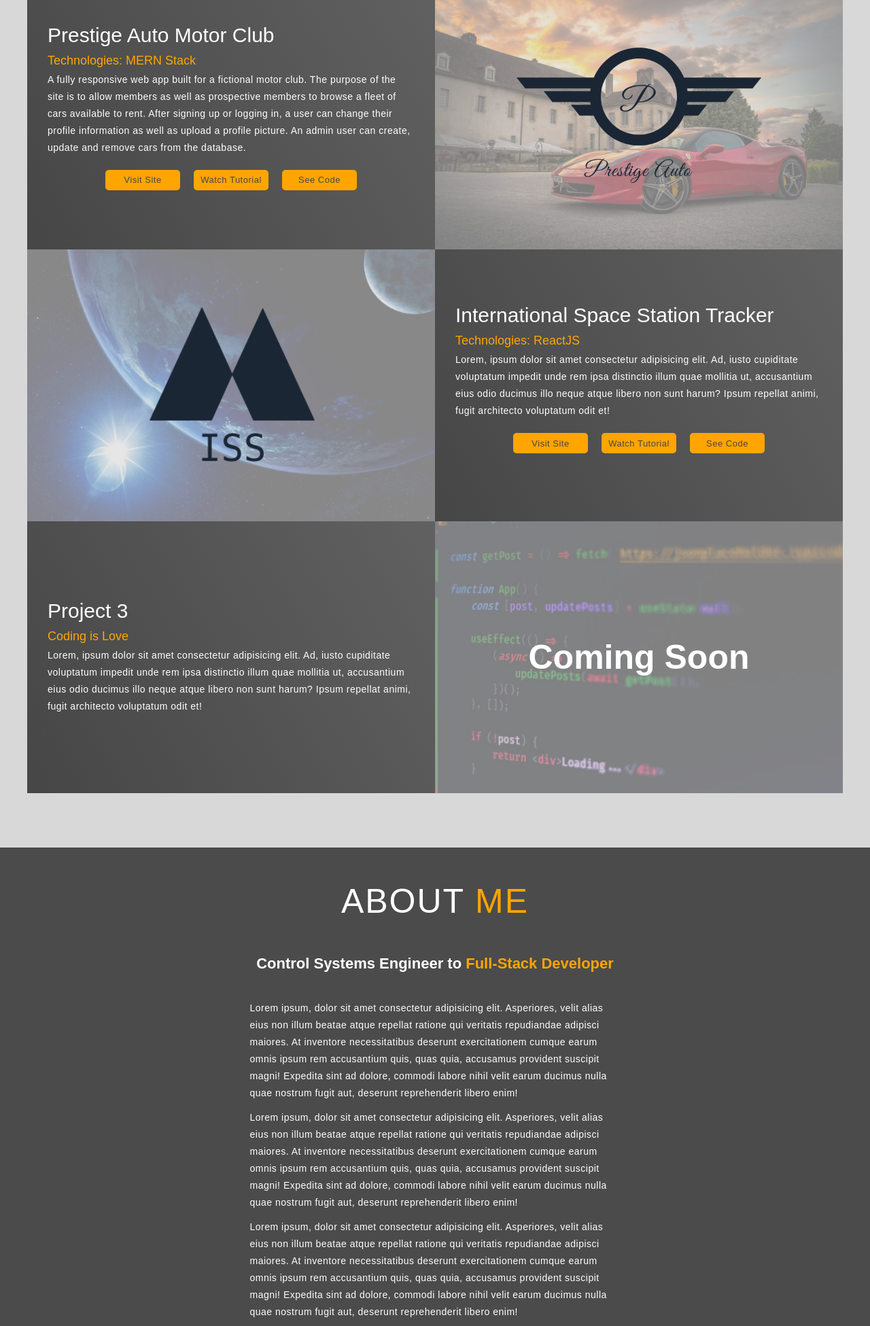
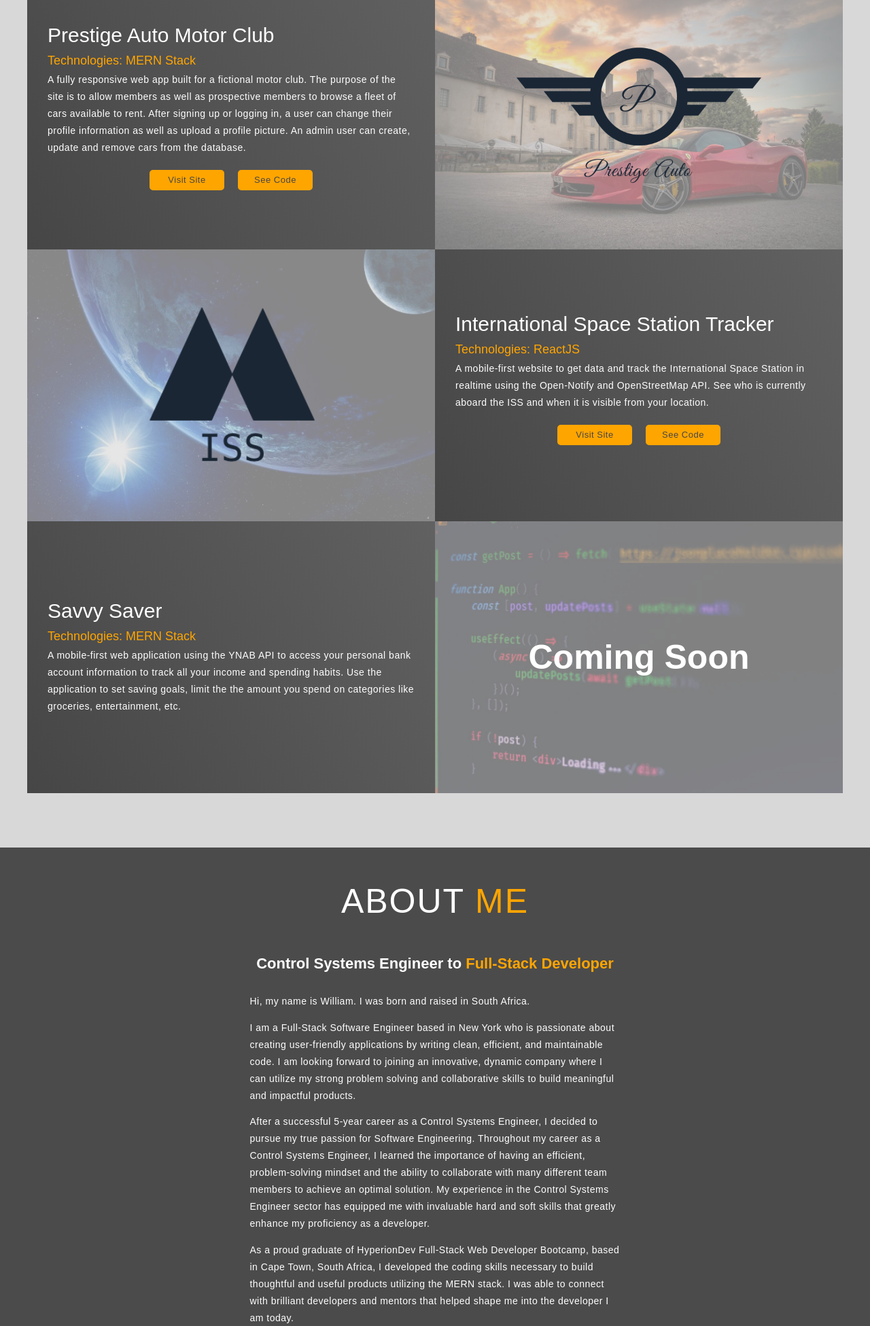
Before and after one commit to wsmithdev/portfolio, a PHP site: page / in a window 1280 px wide. Shown: the part 991-2942 px from the top of the page at 68% size. Run offline with PHP 8.4, Linux system fonts and the light colour scheme.

Commit message:
ready to deploy

```diff
--- a/app.js
+++ b/app.js
@@ -1,13 +1,3 @@
-// Change header background from transparent when scrolling down
-// document.addEventListener("scroll", () => {
-//   let scrollPos = window.scrollY;
-//   if (scrollPos > 250) {
-//     header.style.backgroundColor = "#3D3D3D";
-//   } else {
-//     header.style.backgroundColor = "transparent";
-//   }
-// });
-
 // Mobile view navigation
 const burger = document.querySelector(".burger");
 const nav = document.querySelector(".nav-links");
@@ -37,7 +27,7 @@
 
 // LinkedIn tab click
 const linkedInTab = document.querySelector(".linkedin-tab");
-const linkedInMobile = document.querySelector("#linkedInMobile")
+const linkedInMobile = document.querySelector("#linkedInMobile");
 linkedInTab.addEventListener("click", () => {
   window.open("https://www.linkedin.com/in/wsmithdev/");
 });
@@ -47,7 +37,7 @@
 
 // Github tab click
 const githubTab = document.querySelector(".github-tab");
-const githubMobile = document.querySelector("#githubMobile")
+const githubMobile = document.querySelector("#githubMobile");
 githubTab.addEventListener("click", () => {
   window.open("https://github.com/wsmithdev");
 });
@@ -90,7 +80,7 @@
 });
 chevronBtb.addEventListener("click", () => {
   window.scrollTo({ top: projectsSectionPos, behavior: "smooth" });
-})
+});
 
 // Scroll to resume section
 const resumeTab = document.querySelector(".resume-tab");
@@ -142,13 +132,11 @@
 // Contact form submission
 window.addEventListener("DOMContentLoaded", function () {
   // get the form elements defined in your form HTML above
-
   var form = document.getElementById("my-form");
   var button = document.getElementById("my-form-button");
   var status = document.getElementById("my-form-status");
 
   // Success and Error functions for after the form is submitted
-
   function success() {
     form.reset();
     button.style = "display: none ";
@@ -160,7 +148,6 @@
   }
 
   // handle the form submission event
-
   form.addEventListener("submit", function (ev) {
     ev.preventDefault();
     var data = new FormData(form);
@@ -169,7 +156,6 @@
 });
 
 // helper function for sending an AJAX request
-
 function ajax(method, url, data, success, error) {
   var xhr = new XMLHttpRequest();
   xhr.open(method, url);
@@ -185,14 +171,35 @@
   xhr.send(data);
 }
 
-// Open resume in new tab
-// const openResumeBtn = document.querySelector("#open-resume");
-// openResumeBtn.addEventListener("click", () => {
-//   window.open("./public/test.pdf")
-// })
+// Project 1 buttons
+const project1VisitSiteBtn = document.querySelector("#project-1-visit-site");
+project1VisitSiteBtn.addEventListener("click", () => {
+  window.open("https://prestigeauto.herokuapp.com/")
+})
+const project1SeeCodeBtn = document.querySelector("#project-1-see-code");
+project1SeeCodeBtn.addEventListener("click", () => {
+  window.open("https://github.com/wsmithdev/prestigeauto")
+})
 
-// Download resume
-// const downloadResumeBtn = document.querySelector("#download-resume");
-// downloadResumeBtn.addEventListener("click", () => {
-//   File.do
-// })
+// Project 2 buttons
+const project2VisitSiteBtn = document.querySelector("#project-2-visit-site");
+project2VisitSiteBtn.addEventListener("click", () => {
+  window.open("https://iss-tracker.vercel.app/")
+})
+const project2SeeCodeBtn = document.querySelector("#project-2-see-code");
+project2SeeCodeBtn.addEventListener("click", () => {
+  window.open("https://github.com/wsmithdev/iss-tracker")
+})
+
+
+// Open Resume
+const openResume = () => {
+  window.open("./public/WilliamSmithResume.pdf")
+}
+
+// Print Resume
+const printResume = () => {
+  let objFra = document.getElementById('myFrame');
+        objFra.contentWindow.focus();
+        objFra.contentWindow.print();
+}
--- a/home.html
+++ b/home.html
@@ -3,7 +3,7 @@
   <head>
     <meta charset="UTF-8" />
     <meta name="viewport" content="width=device-width, initial-scale=1.0" />
-    <link rel="icon" type="image/png" href="./img/logo.png"/>
+    <link rel="icon" type="image/png" href="./img/logo.png" />
     <link rel="stylesheet" href="./styles/style.css" />
     <link rel="stylesheet" href="./styles/headerStyle.css" />
     <link rel="stylesheet" href="./styles/heroStyle.css" />
@@ -22,7 +22,7 @@
     <!-- Navbar -->
     <nav>
       <div class="logo">
-       <img id="logo" src="./img/logo.png" alt="" >
+        <img id="logo" src="./img/logo.png" alt="" />
       </div>
       <div class="spacer"></div>
       <ul class="nav-links">
@@ -83,7 +83,6 @@
             <i class="fa fa-chevron-down"></i>
           </div>
         </div>
-
       </div>
     </section>
     <!-- End Hero Section  -->
@@ -107,9 +106,12 @@
                 can create, update and remove cars from the database.
               </p>
               <div class="project-btns">
-                <button class="project-btn">Visit Site</button>
-                <button class="project-btn">Watch Tutorial</button>
-                <button class="project-btn">See Code</button>
+                <button id="project-1-visit-site" class="project-btn">
+                  Visit Site
+                </button>
+                <button id="project-1-see-code" class="project-btn">
+                  See Code
+                </button>
               </div>
             </div>
             <div id="project-1-img" class="project-img">
@@ -122,16 +124,18 @@
               <h1>International Space Station Tracker</h1>
               <h2><span>Technologies: ReactJS</span></h2>
               <p>
-                Lorem, ipsum dolor sit amet consectetur adipisicing elit. Ad,
-                iusto cupiditate voluptatum impedit unde rem ipsa distinctio
-                illum quae mollitia ut, accusantium eius odio ducimus illo neque
-                atque libero non sunt harum? Ipsum repellat animi, fugit
-                architecto voluptatum odit et!
+                A mobile-first website to get data and track the International
+                Space Station in realtime using the Open-Notify and
+                OpenStreetMap API. See who is currently aboard the ISS and when
+                it is visible from your location.
               </p>
               <div class="project-btns">
-                <button class="project-btn">Visit Site</button>
-                <button class="project-btn">Watch Tutorial</button>
-                <button class="project-btn">See Code</button>
+                <button id="project-2-visit-site" class="project-btn">
+                  Visit Site
+                </button>
+                <button id="project-2-see-code" class="project-btn">
+                  See Code
+                </button>
               </div>
             </div>
             <div id="project-2-img" class="project-img">
@@ -141,14 +145,14 @@
           <!-- Project 3 -->
           <div class="project-item">
             <div class="project-info">
-              <h1>Project 3</h1>
-              <h2><span>Coding is Love</span></h2>
+              <h1>Savvy Saver</h1>
+              <h2><span>Technologies: MERN Stack</span></h2>
               <p>
-                Lorem, ipsum dolor sit amet consectetur adipisicing elit. Ad,
-                iusto cupiditate voluptatum impedit unde rem ipsa distinctio
-                illum quae mollitia ut, accusantium eius odio ducimus illo neque
-                atque libero non sunt harum? Ipsum repellat animi, fugit
-                architecto voluptatum odit et!
+                A mobile-first web application using the YNAB API to access your
+                personal bank account information to track all your income and
+                spending habits. Use the application to set saving goals, limit
+                the the amount you spend on categories like groceries,
+                entertainment, etc.
               </p>
             </div>
             <div id="project-3-img" class="project-img">
@@ -166,35 +170,44 @@
         <div>
           <h1 class="section-title">About <span>me</span></h1>
           <h2>Control Systems Engineer to <span>Full-Stack Developer</span></h2>
+          <p>Hi, my name is William. I was born and raised in South Africa.</p>
+          <br />
           <p>
-            Lorem ipsum, dolor sit amet consectetur adipisicing elit.
-            Asperiores, velit alias eius non illum beatae atque repellat ratione
-            qui veritatis repudiandae adipisci maiores. At inventore
-            necessitatibus deserunt exercitationem cumque earum omnis ipsum rem
-            accusantium quis, quas quia, accusamus provident suscipit magni!
-            Expedita sint ad dolore, commodi labore nihil velit earum ducimus
-            nulla quae nostrum fugit aut, deserunt reprehenderit libero enim!
+            I am a Full-Stack Software Engineer based in New York who is
+            passionate about creating user-friendly applications by writing
+            clean, efficient, and maintainable code. I am looking forward to
+            joining an innovative, dynamic company where I can utilize my strong
+            problem solving and collaborative skills to build meaningful and
+            impactful products.
           </p>
           <br />
           <p>
-            Lorem ipsum, dolor sit amet consectetur adipisicing elit.
-            Asperiores, velit alias eius non illum beatae atque repellat ratione
-            qui veritatis repudiandae adipisci maiores. At inventore
-            necessitatibus deserunt exercitationem cumque earum omnis ipsum rem
-            accusantium quis, quas quia, accusamus provident suscipit magni!
-            Expedita sint ad dolore, commodi labore nihil velit earum ducimus
-            nulla quae nostrum fugit aut, deserunt reprehenderit libero enim!
+            After a successful 5-year career as a Control Systems Engineer, I
+            decided to pursue my true passion for Software Engineering.
+            Throughout my career as a Control Systems Engineer, I learned the
+            importance of having an efficient, problem-solving mindset and the
+            ability to collaborate with many different team members to achieve
+            an optimal solution. My experience in the Control Systems Engineer
+            sector has equipped me with invaluable hard and soft skills that
+            greatly enhance my proficiency as a developer.
           </p>
           <br />
           <p>
-            Lorem ipsum, dolor sit amet consectetur adipisicing elit.
-            Asperiores, velit alias eius non illum beatae atque repellat ratione
-            qui veritatis repudiandae adipisci maiores. At inventore
-            necessitatibus deserunt exercitationem cumque earum omnis ipsum rem
-            accusantium quis, quas quia, accusamus provident suscipit magni!
-            Expedita sint ad dolore, commodi labore nihil velit earum ducimus
-            nulla quae nostrum fugit aut, deserunt reprehenderit libero enim!
+            As a proud graduate of HyperionDev Full-Stack Web Developer
+            Bootcamp, based in Cape Town, South Africa, I developed the coding
+            skills necessary to build thoughtful and useful products utilizing
+            the MERN stack. I was able to connect with brilliant developers and
+            mentors that helped shape me into the developer I am today.
           </p>
+          <br />
+          <p>
+            When I'm not coding, I enjoy traveling and immersing myself in the
+            many beautiful cultures of the world. I also love playing guitar,
+            trying different cuisines, and, of course, spending time with my
+            beautiful wife and fur baby, Leo.
+          </p>
+          <br />
+          <p>I'd love to hear from you, so please feel free to get in touch!</p>
         </div>
       </div>
     </section>
@@ -205,7 +218,6 @@
       <div class="contact">
         <h1 class="section-title">Contact <span>info</span></h1>
         <div id="contact-form">
-
           <div id="contact-form-inputs">
             <div class="form-heading">Get In Touch</div>
             <form
@@ -232,8 +244,6 @@
               <div id="githubMobile">
                 <i id="github-tab-logo" class="fa fa-github-square"></i>
               </div>
-
-
             </div>
           </div>
         </div>
@@ -241,16 +251,17 @@
     </section>
     <!-- End Contact Section -->
 
-     <!-- Resume Section -->
-     <section id="resume">
+    <!-- Resume Section -->
+    <section id="resume">
       <div class="resume">
         <div id="resume-content">
           <h1 class="section-title">View <span>resume</span></h1>
           <div id="resume-btns">
-            <!-- <a href="./public/test.pdf" target="_blank">OPEN</a>
-            <a href="./public/test.pdf" download>DOWNLOAD</a> -->
-            <button class="project-btn">OPEN</button>
-            <button class="project-btn">DOWNLOAD</button>
+            <button class="project-btn" onclick="openResume()">OPEN</button>
+            <button class="project-btn" onclick="printResume()">PRINT</button>
+          </div>
+          <div id="print-resume">
+            <iframe src="./public/PrintResume.pdf" id="myFrame"></iframe>
           </div>
         </div>
       </div>
@@ -263,8 +274,11 @@
         <div class="brand">
           <h1><span>W</span>illiam <span>S</span>mith</h1>
         </div>
-        <p>(516) 800 4326</p>
-        <p>Copyright © 2020 William Smith. All rights reserved</p>
+        <p>
+          (516) 800 4326
+          <br />
+          info@williamsmithdev.com
+        </p>
       </div>
     </section>
     <!-- End Footer -->
--- a/styles/aboutStyle.css
+++ b/styles/aboutStyle.css
@@ -12,7 +12,7 @@
 }
 
 .about h2 {
-  margin: 0 0 4rem 0;
+  margin: 0 0 3rem 0;
   font-size: 2.2rem;
 
 }
@@ -25,11 +25,21 @@
   color: white;
 }
 
+
 .about p {
   max-width: 70ch;
-  margin: auto;
+  margin: 0 auto;
   text-align: left;
   color: white;
+  padding-bottom: 0.25rem;
+}
+
+.about p:last-child {
+  text-align: center;
+  font-weight: bold;
+  font-style: italic;
+  letter-spacing: 0.1rem;
+  padding-bottom: 2rem;
 }
 
 @media screen and (max-width: 768px) {
--- a/styles/contactStyle.css
+++ b/styles/contactStyle.css
@@ -4,21 +4,15 @@
   min-height: 100vh;
 }
 
-
-
 #contact-form {
   max-width: 40rem;
-
   margin: auto;
-
   text-align: left;
-
 }
 
 .form-heading {
   font-size: 3rem;
-  margin: 2rem 0 3rem 0;
-
+  margin: 0 0 3rem 0;
 }
 
 #contact-form-inputs {
@@ -38,7 +32,6 @@
   padding-left: 5px;
   font-family: sans-serif;
   font-size: 1.6rem;
-
 }
 
 textarea {
@@ -49,7 +42,7 @@
   width: 100%;
   font-family: sans-serif;
   font-size: 1.6rem;
-  padding-left: .5rem;
+  padding-left: 0.5rem;
   padding-top: 1rem;
 }
 
@@ -61,8 +54,8 @@
 input:focus,
 textarea:focus {
   outline: none !important;
-    border:1px solid orange;
-    box-shadow: 0 0 10px #719ECE;
+  border: 1px solid orange;
+  box-shadow: 0 0 10px #719ece;
 }
 
 #contact-form button {
@@ -90,7 +83,6 @@
   font-weight: 500;
   margin-top: 2rem;
 }
-
 
 #social-contact {
   display: none;
@@ -121,7 +113,6 @@
     display: flex;
     justify-content: center;
     align-items: center;
-
   }
   #social-contact i {
     font-size: 6rem;
@@ -131,5 +122,4 @@
   #linkedin-tab-logo {
     color: rgb(17, 121, 175);
   }
-
 }
--- a/styles/footerStyle.css
+++ b/styles/footerStyle.css
@@ -35,6 +35,7 @@
 #footer p {
   color: white;
   font-size: 1.3rem;
+  text-align: center;
 }
 /* End Footer */
 
--- a/styles/headerStyle.css
+++ b/styles/headerStyle.css
@@ -34,6 +34,7 @@
   letter-spacing: 0.3rem;
   list-style: none;
   padding: 2rem;
+  cursor: pointer;
 }
 
 .nav-links li:hover {
--- a/styles/projectsStyle.css
+++ b/styles/projectsStyle.css
@@ -55,6 +55,7 @@
   }
   #projects .project-info p {
     color: white;
+
   }
   #projects span {
     color: orange;
--- a/styles/style.css
+++ b/styles/style.css
@@ -206,8 +206,9 @@
     font-size: 4rem;
   }
 }
-
-
+#print-resume {
+  display: none;
+}
 
 
 
```
Also changed, not shown: 4 other files. Lines whose indentation alone changed are shown as unchanged.
